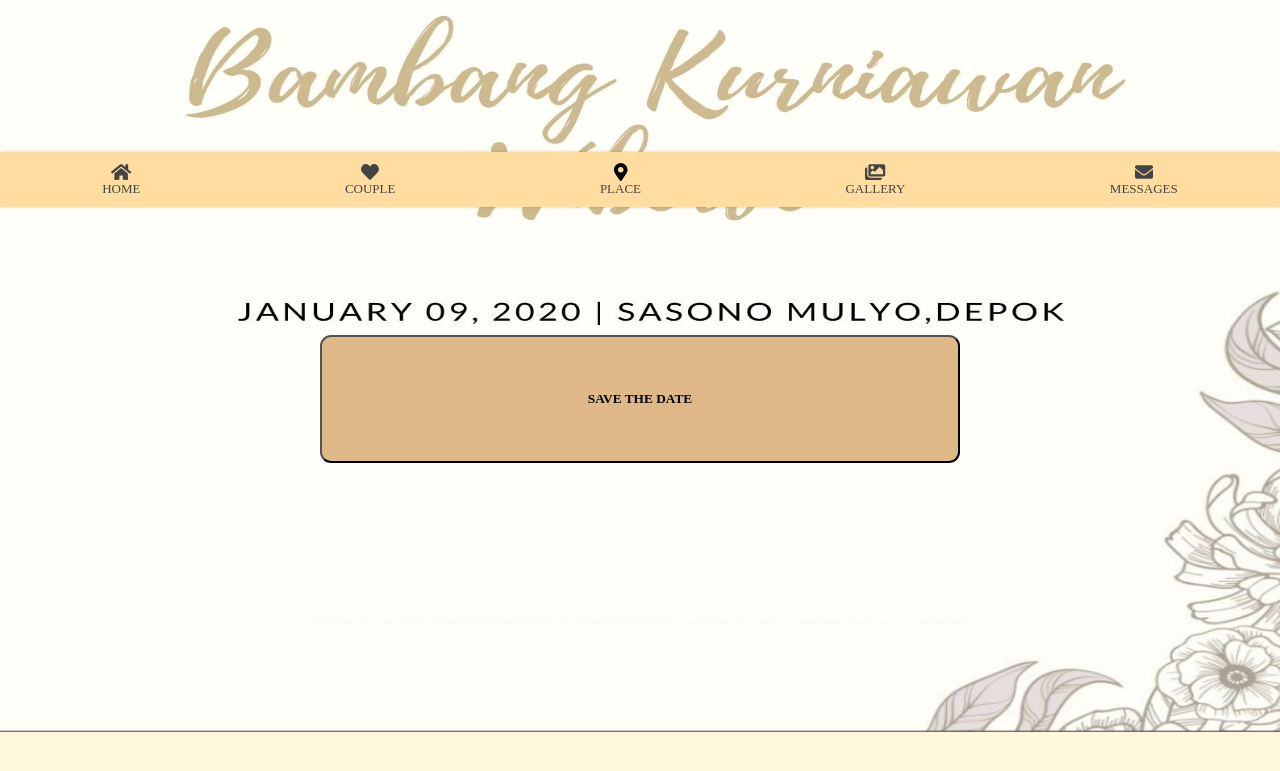
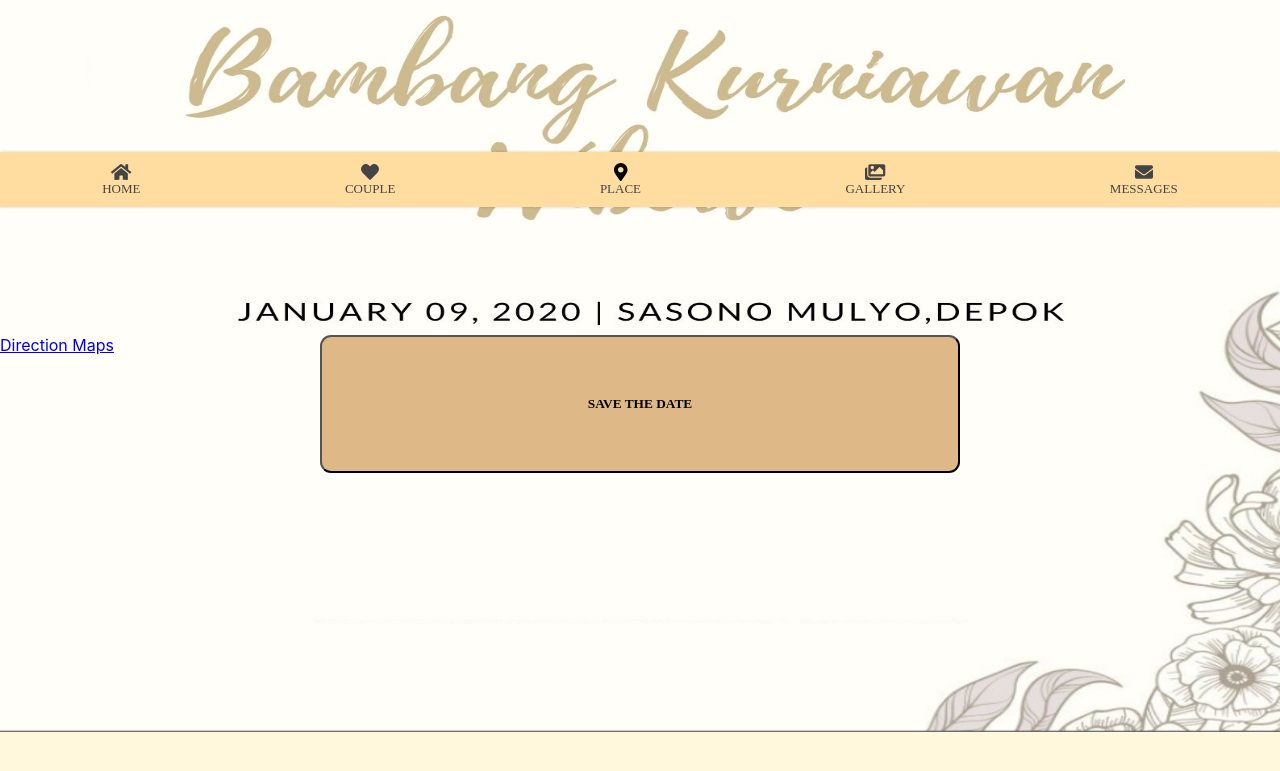
Before and after one commit to bembengggg/weddingbambangdinda, a React (Create React App) app: page / in a window 1280 px wide. Shown: the part 593-1364 px from the top of the page. Built offline with nearby package versions, Linux system fonts and the light colour scheme.

Commit message:
ubah btn

```diff
--- a/src/Component/Cover/Cover.jsx
+++ b/src/Component/Cover/Cover.jsx
@@ -8,6 +8,9 @@ const Cover =()=>{
            <img className='img1' src={cover}/>
            <div className='form'>
             <button className="btnopen">SAVE THE DATE</button>
+            <a class="to-maps" href="https://www.google.com/maps/place/Sasono+Mulyo+Depok,+Jl.+Raya+Kalimulya+No.30,+Jatimulya,+Kec.+Cilodong,+Kota+Depok,+Jawa+Barat+16413/@-6.4462555,106.8263909,16z/data=!4m2!3m1!1s0x2e69ea1974914827:0xe798a950aa08eae2?hl=id&gl=ID">
+	Direction Maps
+	</a>
             </div>
          </div>
 
```
